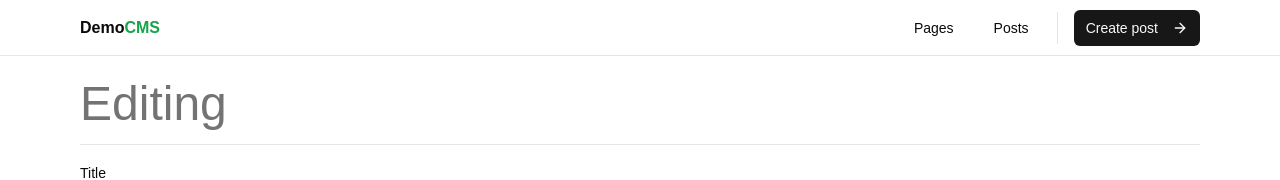
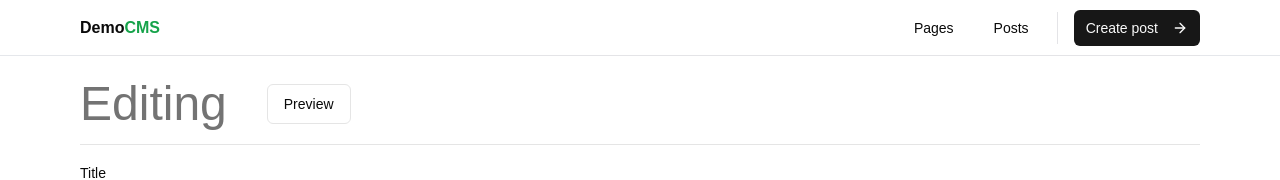
Before and after one commit to SwappyB/DemoCMS, a Next.js app: page /dashboard/pages/1/edit in a window 1280 px wide. Shown: the top 180 px of the page. Built offline with nearby package versions, Linux system fonts and the light colour scheme; no server answers; the database is empty; a web font is replaced by a local one.

Commit message:
Page editor preview

```diff
--- a/src/app/(pages)/dashboard/pages/[slug]/edit/_components/EditForm.tsx
+++ b/src/app/(pages)/dashboard/pages/[slug]/edit/_components/EditForm.tsx
@@ -17,6 +17,10 @@ import type { Page } from "@/types";
 import { executeHooks } from "@/plugins/hooks";
 import { usePlugins } from "@/plugins/PluginContext";
 
+import { Preview } from "@/components/Preview";
+import { Button } from "@/components/ui/button";
+import { Separator } from "@/components/ui/separator";
+
 type EditPageProps = {
   data: Page | null;
 };
@@ -24,6 +28,8 @@ type EditPageProps = {
 const EditForm = ({ data }: EditPageProps) => {
   const [isLoading, setIsLoading] = useState(false);
   const { toast } = useToast();
+
+  const [isPreview, setIsPreview] = useState(false);
 
   const { hooks, plugins } = usePlugins();
 
@@ -42,6 +48,7 @@ const EditForm = ({ data }: EditPageProps) => {
       content: data?.content
     }
   });
+  const watchedValues = form.watch();
 
   async function onSubmit(values: z.infer<typeof pageFormSchema>) {
     try {
@@ -92,7 +99,25 @@ const EditForm = ({ data }: EditPageProps) => {
   }
 
   return (
+    <>
+      <div className="flex  flex-row gap-10 items-center">
+        {!isPreview ? (
+          <p className="text-5xl">
+            <span className="text-muted-foreground">Editing </span>
+            {data?.route}
+          </p>
+        ) : (
+          ""
+        )}
+        <Button variant={"outline"} onClick={() => setIsPreview(!isPreview)}>
+          {isPreview ? "Back to Editor" : "Preview"}
+        </Button>
+      </div>
+      <Separator />
       <div>
+        {isPreview ? (
+          <Preview data={watchedValues} pluginContent={pluginContent} />
+        ) : (
           <PageForm
             form={form}
             submitHandler={onSubmit}
@@ -100,7 +125,9 @@ const EditForm = ({ data }: EditPageProps) => {
             content={pluginContent}
             setContent={setPluginContent}
           />
+        )}
       </div>
+    </>
   );
 };
 
--- a/src/app/(pages)/dashboard/pages/[slug]/edit/page.tsx
+++ b/src/app/(pages)/dashboard/pages/[slug]/edit/page.tsx
@@ -1,7 +1,6 @@
 import React from "react";
 
 import MaxWidthWrapper from "@/components/MaxWidthWrapper";
-import { Separator } from "@/components/ui/separator";
 
 import getPageData from "./_actions/getPageData";
 
@@ -17,11 +16,6 @@ const EditPost = async ({ params }: { params: tParams }) => {
     <div>
       <MaxWidthWrapper className="pb-2 pt-3 sm:pb-32 lg:pt-4 xl:pt-6 lg:pb-52">
         <div className="flex flex-col gap-4">
-          <p className="text-5xl">
-            <span className="text-muted-foreground">Editing </span>
-            {pageData?.route}
-          </p>
-          <Separator />
           <EditForm data={pageData} />
         </div>
       </MaxWidthWrapper>
--- a/src/app/(pages)/dashboard/pages/create/page.tsx
+++ b/src/app/(pages)/dashboard/pages/create/page.tsx
@@ -18,9 +18,13 @@ import { pageFormSchema } from "@/components/pages/PageFormSchema";
 import { executeHooks } from "@/plugins/hooks";
 import { usePlugins } from "@/plugins/PluginContext";
 
+import { Preview } from "@/components/Preview";
+import { Button } from "@/components/ui/button";
+
 const CreatePage = () => {
   const [isLoading, setIsLoading] = useState(false);
   const { toast } = useToast();
+  const [isPreview, setIsPreview] = useState(false);
 
   const [pluginContent, setPluginContent] = useState<any[]>([]);
 
@@ -35,6 +39,8 @@ const CreatePage = () => {
       content: {}
     }
   });
+
+  const watchedValues = form.watch();
 
   async function onSubmit(values: z.infer<typeof pageFormSchema>) {
     try {
@@ -88,9 +94,20 @@ const CreatePage = () => {
     <div>
       <MaxWidthWrapper className="pb-2 pt-3 sm:pb-32 lg:pt-4 xl:pt-6 lg:pb-52">
         <div className="flex flex-col gap-4">
+          <div className="flex  flex-row gap-10 items-center">
             <p className="text-sm">Creating new page</p>
+            <Button
+              variant={"outline"}
+              onClick={() => setIsPreview(!isPreview)}
+            >
+              {isPreview ? "Back to Editor" : "Preview"}
+            </Button>
+          </div>
           <Separator />
           <div>
+            {isPreview ? (
+              <Preview data={watchedValues} pluginContent={pluginContent} />
+            ) : (
               <PageForm
                 form={form}
                 submitHandler={onSubmit}
@@ -98,6 +115,7 @@ const CreatePage = () => {
                 content={pluginContent}
                 setContent={setPluginContent}
               />
+            )}
           </div>
         </div>
       </MaxWidthWrapper>
```
Lines whose indentation alone changed are shown as unchanged.
